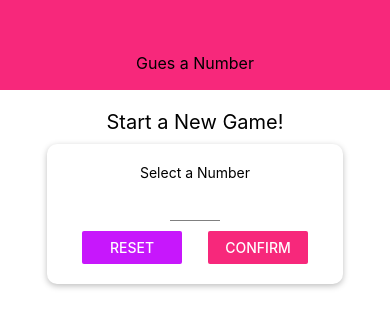
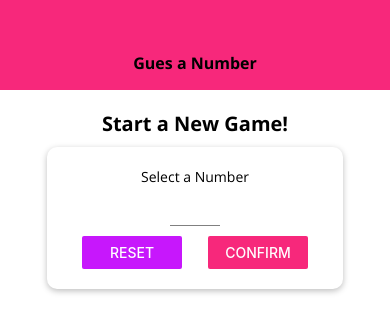
Before and after one commit to ponochovny/rn-complete-guide-maximilian, a React Native app: screen / in a window 390 px wide. Shown: the top 332 px of the page. Built offline with nearby package versions, Linux system fonts and the light colour scheme.

Commit message:
Global Styles

```diff
--- a/App.js
+++ b/App.js
@@ -1,14 +1,34 @@
 import React, { useState } from 'react';
 import { StyleSheet, View } from 'react-native';
+import * as Font from 'expo-font';
+import { AppLoading } from 'expo';
 
 import Header from './components/Header';
 import StartGameScreen from './screens/StartGameScreen';
 import GameScreen from './screens/GameScreen';
 import GameOverScreen from './screens/GameOverScreen';
 
+const fetchFonts = () => {
+	return Font.loadAsync({
+		'open-sans': require('./assets/fonts/OpenSans-Regular.ttf'),
+		'open-sans-bold': require('./assets/fonts/OpenSans-Bold.ttf'),
+	});
+};
+
 export default function App() {
 	const [userNumber, setUserNumber] = useState();
 	const [guessRounds, setGueessRounds] = useState(0);
+	const [dataLoaded, setDataLoaded] = useState(false);
+
+	if (!dataLoaded) {
+		return (
+			<AppLoading
+				startAsync={fetchFonts}
+				onFinish={() => setDataLoaded(true)}
+				onError={(err) => console.log(err)}
+			/>
+		);
+	}
 
 	const configureNewGameHandler = () => {
 		setGueessRounds(0);
--- /dev/null
+++ b/components/BodyText.js
@@ -0,0 +1,12 @@
+import React from 'react';
+import { Text, StyleSheet } from 'react-native';
+
+const BodyText = (props) => <Text style={styles.body}>{props.children}</Text>;
+
+const styles = StyleSheet.create({
+	body: {
+		fontFamily: 'open-sans',
+	},
+});
+
+export default BodyText;
--- a/components/Header.js
+++ b/components/Header.js
@@ -23,6 +23,7 @@
 	headerTitle: {
 		color: 'black',
 		fontSize: 16,
+		fontFamily: 'open-sans-bold',
 	},
 });
 
--- /dev/null
+++ b/components/TitleText.js
@@ -0,0 +1,15 @@
+import React from 'react';
+import { Text, StyleSheet } from 'react-native';
+
+const TitleText = (props) => (
+	<Text style={{ ...styles.title, ...props.style }}>{props.children}</Text>
+);
+
+const styles = StyleSheet.create({
+	title: {
+		fontFamily: 'open-sans-bold',
+		fontSize: 18,
+	},
+});
+
+export default TitleText;
--- /dev/null
+++ b/constants/default-styles.js
@@ -0,0 +1,11 @@
+import { StyleSheet } from 'react-native';
+
+export default StyleSheet.create({
+	bodyText: {
+		fontFamily: 'open-sans',
+	},
+	title: {
+		fontFamily: 'open-sans-bold',
+		fontSize: 18,
+	},
+});
--- a/package.json
+++ b/package.json
@@ -13,7 +13,8 @@
     "react": "~16.11.0",
     "react-dom": "~16.11.0",
     "react-native": "https://github.com/expo/react-native/archive/sdk-38.0.2.tar.gz",
-    "react-native-web": "~0.11.7"
+    "react-native-web": "~0.11.7",
+    "expo-font": "~8.2.1"
   },
   "devDependencies": {
     "@babel/core": "^7.8.6",
--- a/screens/GameScreen.js
+++ b/screens/GameScreen.js
@@ -3,6 +3,7 @@
 
 import NumberContainer from '../components/NumberContainer';
 import Card from '../components/Card';
+import Defaultstyles from '../constants/default-styles';
 
 const generateRandomBetween = (min, max, exclude) => {
 	min = Math.ceil(min);
@@ -58,7 +59,7 @@
 
 	return (
 		<View style={styles.screen}>
-			<Text>Opponent's Guess</Text>
+			<Text style={Defaultstyles.title}>Opponent's Guess</Text>
 			<NumberContainer>{currentGuess}</NumberContainer>
 			<Card style={styles.buttonContainer}>
 				<Button
--- a/screens/StartGameScreen.js
+++ b/screens/StartGameScreen.js
@@ -12,6 +12,8 @@
 import Card from '../components/Card';
 import Input from '../components/Input';
 import NumberContainer from '../components/NumberContainer';
+import BodyText from '../components/BodyText';
+import TitleText from '../components/TitleText';
 import Colors from '../constants/colors';
 
 const StartGameScreen = (props) => {
@@ -55,7 +57,7 @@
 	if (confirmed) {
 		confirmedOutput = (
 			<Card style={styles.summaryContainer}>
-				<Text>You selected</Text>
+				<BodyText>You selected</BodyText>
 				<NumberContainer>{selectedNumber}</NumberContainer>
 				<Button
 					title="START GAME"
@@ -72,9 +74,9 @@
 			}}
 		>
 			<View style={styles.screen}>
-				<Text style={styles.title}>Start a New Game!</Text>
+				<TitleText style={styles.title}>Start a New Game!</TitleText>
 				<Card style={styles.inputContainer}>
-					<Text>Select a Number</Text>
+					<BodyText>Select a Number</BodyText>
 					<Input
 						style={styles.input}
 						blurOnSubmit
@@ -117,6 +119,7 @@
 	title: {
 		fontSize: 20,
 		marginVertical: 10,
+		fontFamily: 'open-sans-bold',
 	},
 	inputContainer: {
 		width: 300,
```
Also changed, not shown: assets/fonts/OpenSans-Bold.ttf (added), assets/fonts/OpenSans-Regular.ttf (added).
